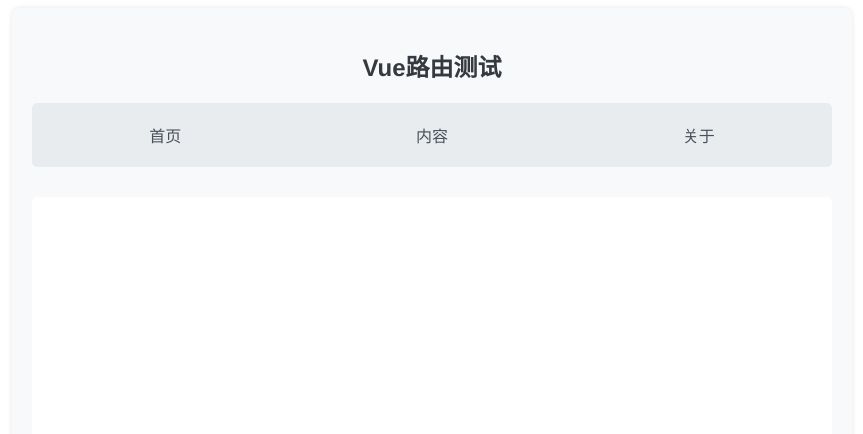
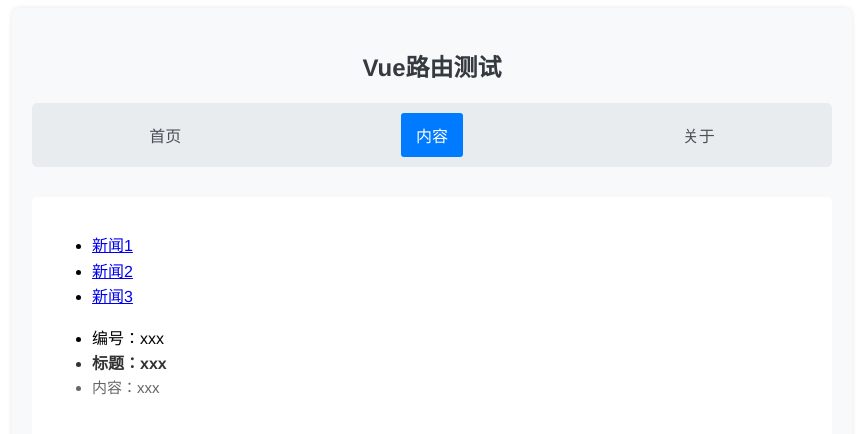
Before and after one commit to handsome-77/hello_vue3, a Vue app: page /content/detail in a window 1280 px wide. Before the commit this address had no page. Shown: the top 434 px of the page, without its empty margins (208-1071 px from the left). Built offline with nearby package versions, Linux system fonts and the light colour scheme.

Commit message:
28_路由_嵌套路由

```diff
--- a/src/pages/Content.vue
+++ b/src/pages/Content.vue
@@ -1,13 +1,29 @@
 <template>
-    <div>
+    <div class="news">
+        <!-- 导航区 -->
         <ul>
-            <li v-for="item in 3">新闻{{ item }}</li>
+            <li v-for="news in newsList" :key="news.id">
+                <RouterLink :to="{name:'xiangqing'}">{{ news.title }}</RouterLink>
+            </li>
         </ul>
+        <!-- 展示区 -->
+         <div class="news-content">
+            <RouterView></RouterView>
+         </div>
     </div>
 </template>
 
 <script lang="ts" setup>
+import { reactive } from 'vue';
+import { RouterLink } from 'vue-router';
+
 defineOptions({
     name: 'Content'
 })
+
+const newsList = reactive([
+    {id:'111', title:'新闻1', content:'新闻内容1'},
+    {id:'222', title:'新闻2', content:'新闻内容2'},
+    {id:'333', title:'新闻3', content:'新闻内容3'}
+])
 </script>
--- /dev/null
+++ b/src/pages/Detail.vue
@@ -0,0 +1,29 @@
+<template>
+    <ul class="news-list">
+        <li>编号：xxx</li>
+        <li>标题：xxx</li>
+        <li>内容：xxx</li>
+    </ul>
+</template>
+
+<script lang="ts" setup>
+defineOptions({
+    name: 'Detail'
+})
+</script>
+
+<style scoped>
+/* 标题样式 */
+.news-list li:nth-child(2) {
+    font-weight: bold;
+    font-size: 16px;
+    color: #333;
+}
+
+/* 内容样式 */
+.news-list li:nth-child(3) {
+    font-size: 15px;
+    color: #666;
+    line-height: 1.5;
+}
+</style>
--- a/src/router/index.ts
+++ b/src/router/index.ts
@@ -5,6 +5,7 @@ import { createRouter, createWebHistory } from "vue-router";
 import Home from '@/pages/Home.vue'
 import Content from '@/pages/Content.vue'
 import About from '@/pages/About.vue'
+import Detail from "@/pages/Detail.vue";
 
 // 2. 创建路由器
 const router = createRouter({
@@ -18,7 +19,14 @@ const router = createRouter({
         {
             name: 'neirong',
             path: '/content',
-            component: Content
+            component: Content,
+            children:[
+                {
+                    name: 'xiangqing',
+                    path: 'detail',
+                    component: Detail
+                }
+            ]
         },
         {
             name: 'guanyu',
```
